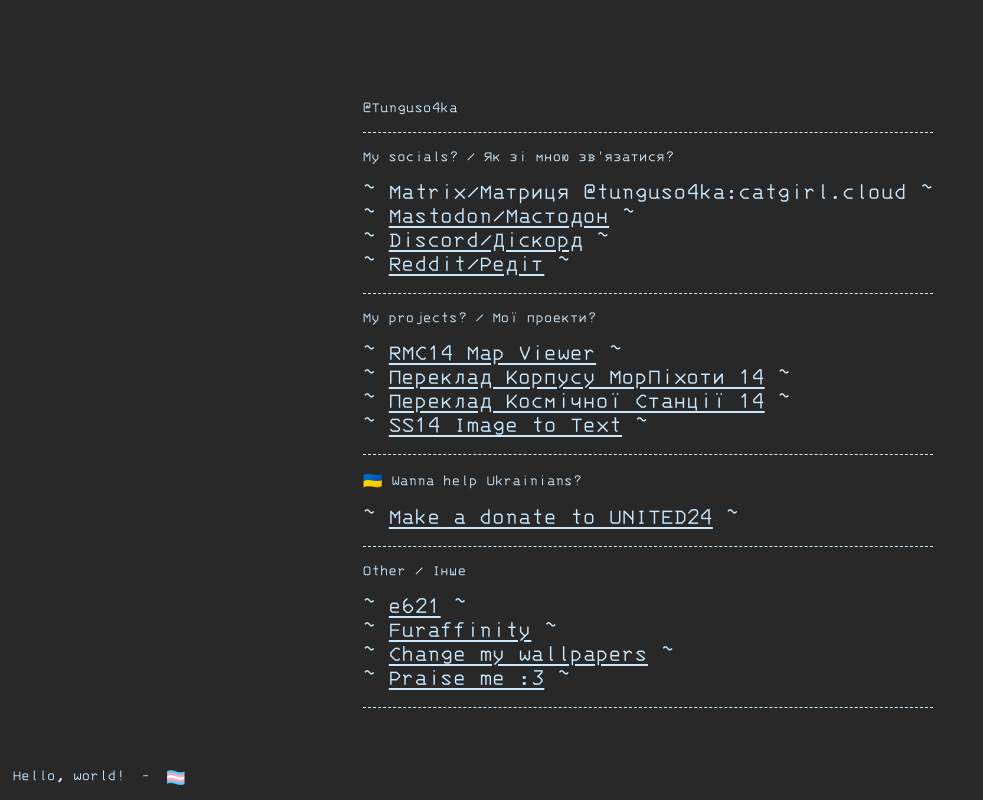
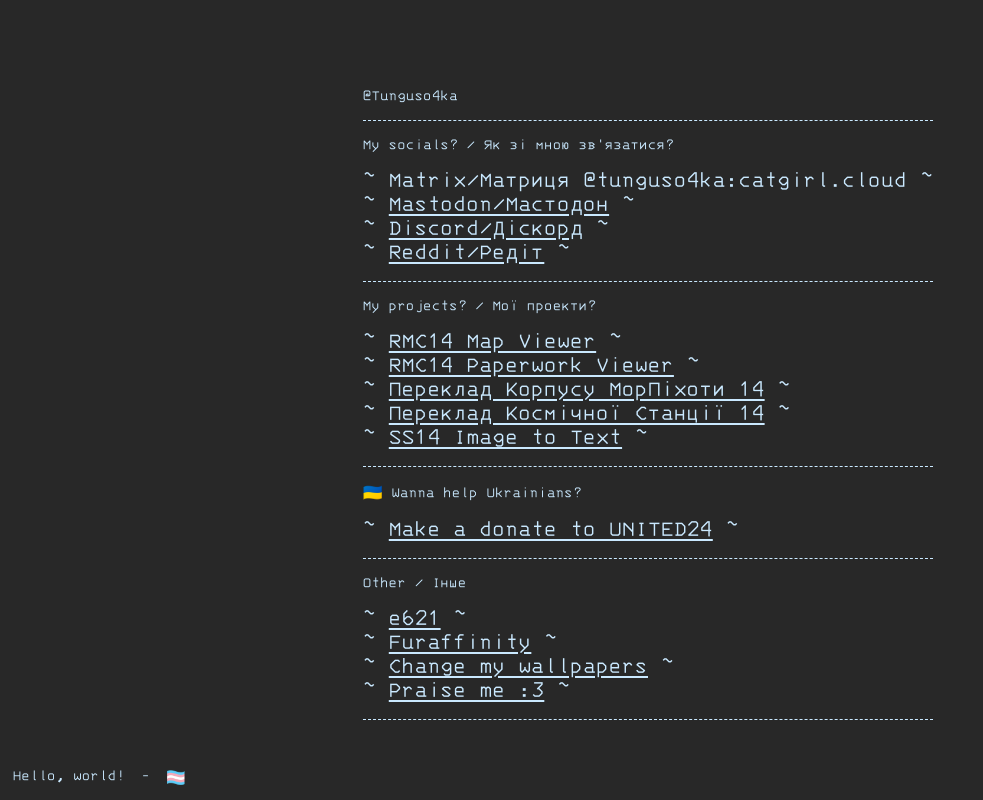
Before and after one commit to Tunguso4ka/tunguso4ka.github.io, a plain HTML site: page index.html in a window 1280 px wide. Shown: the whole page, without its empty margins (0-983 px from the left). Drawn offline with Linux system fonts and the light colour scheme.

Commit message:
Add Paperwork viewer

```diff
--- a/index.html
+++ b/index.html
@@ -23,6 +23,7 @@
         <p>My projects? / Мої проекти?</p>
         <ul>
           <li><a href="https://tunguso4ka.github.io/map-viewer/" target="_blank" rel="noopener noreferrer">RMC14 Map Viewer</a></li>
+          <li><a href="https://tunguso4ka.github.io/paperwork/" target="_blank" rel="noopener noreferrer">RMC14 Paperwork Viewer</a></li>
           <li><a href="https://github.com/Tunguso4ka/RMC-14-UA" target="_blank" rel="noopener noreferrer">Переклад Корпусу МорПіхоти 14</a></li>
           <li><a href="https://github.com/Tunguso4ka/space-station-14" target="_blank" rel="noopener noreferrer">Переклад Космічної Станції 14</a></li>
           <li><a href="https://github.com/Tunguso4ka/SSfyImage" target="_blank" rel="noopener noreferrer">SS14 Image to Text</a></li>
```
